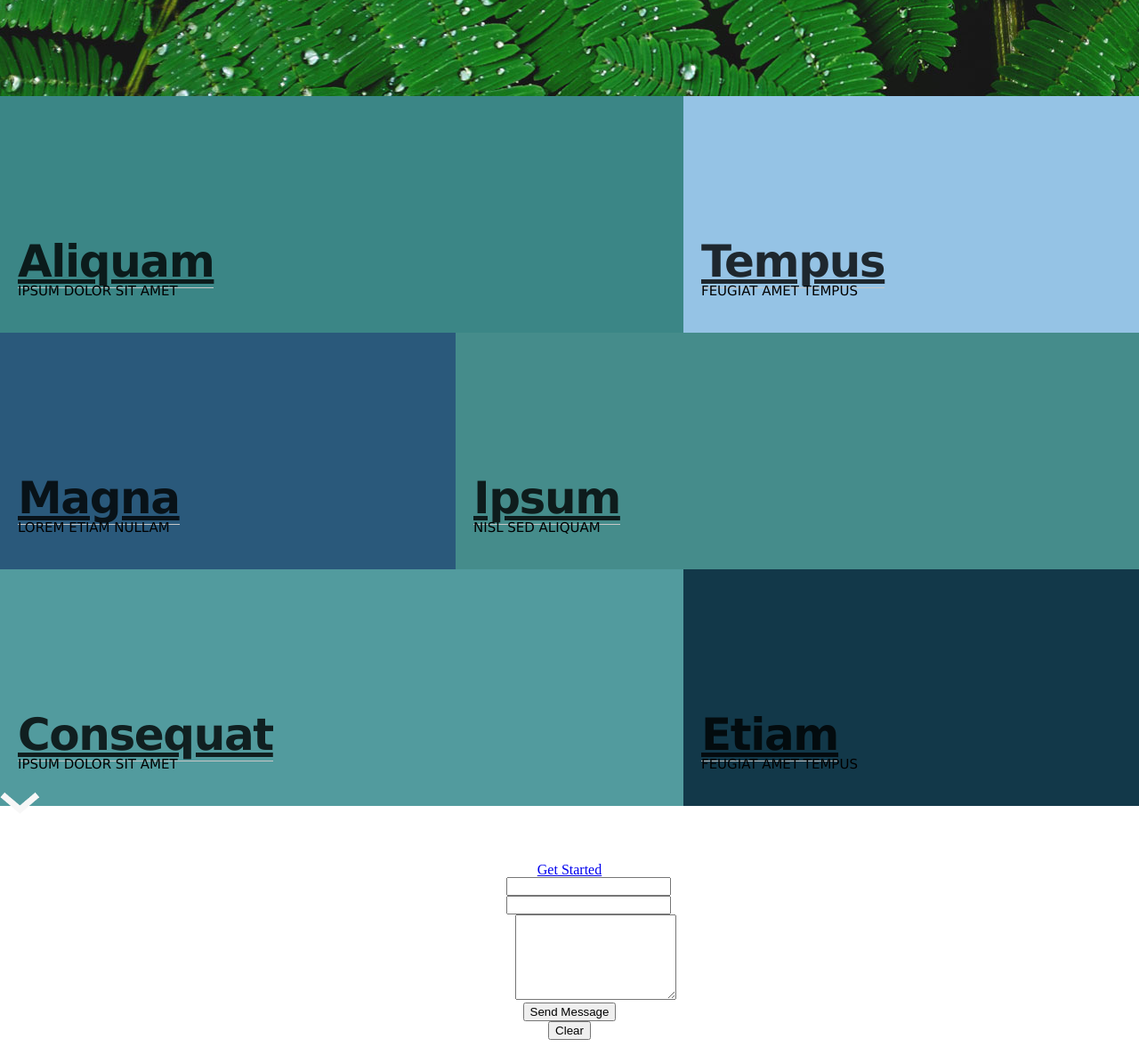
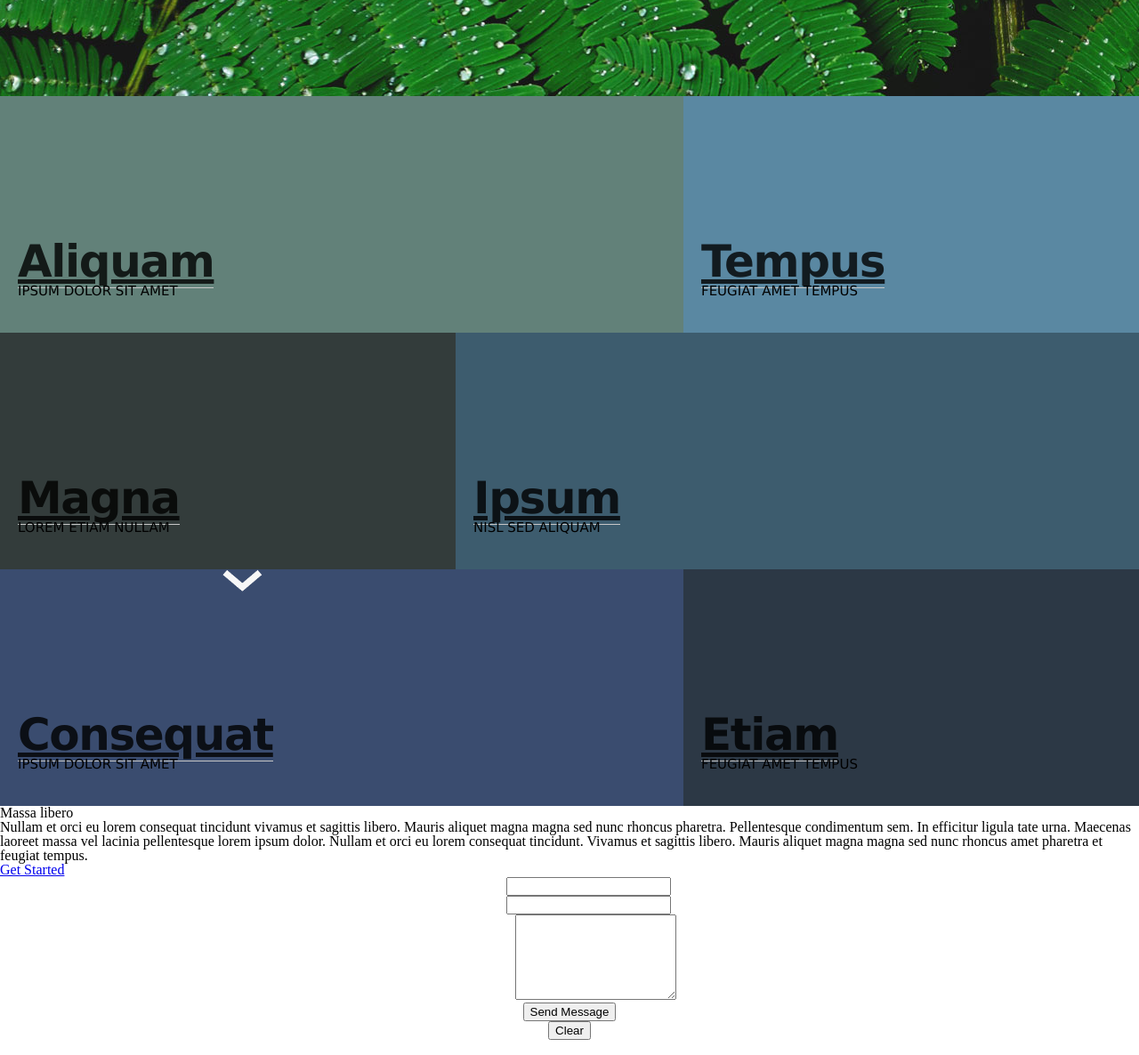
Before and after one commit to elebecca/web.portfolio, a plain HTML site: page index.html in a window 1280 px wide. Shown: the part 692-1878 px from the top of the page at 89% size. Drawn offline with nearby package versions, Linux system fonts and the light colour scheme; some icons are missing.

Commit message:
changed color and size of image

```diff
--- a/assets/css/main.css
+++ b/assets/css/main.css
@@ -97,49 +97,51 @@ html, body, div, span, applet, object, iframe, h1, h2, h3, h4, h5, h6, p, blockq
 	padding-top:250px;
 
 	}
+	.arrow-portfolio {
+	padding-left:250px;
+
+	}
 
 
 	.image01 {
 
 
-	background-color: #3B8686;
+	background-color: #628179;
 	}
 	.image01:hover {
-
 		background-image:url("../images/pic01.jpg");
-
 	}
 
 	.image02 {
-	background-color: #95C3E5;
+	background-color: #5A88A2;
 	}
 	.image02:hover {
 		background-image:url("../images/pic02.jpg");
 		}
 
 	.image03 {
-	background-color: #2A597B;
+	background-color: #333C3B;
 	}
 	.image03:hover {
 		background-image:url("../images/pic03.jpg");
 		}
 
 	.image04 {
-	background-color: #458C8B;
+	background-color: #3D5C6E;
 	}
 	.image04:hover {
 		background-image:url("../images/pic04.jpg");
 		}
 
 	.image05 {
-	background-color: #529B9E;
+	background-color: #3A4C6F;
 	}
 	.image05:hover {
 		background-image:url("../images/pic05.jpg");
 		}
 
 	.image06 {
-	background-color: #123849;
+	background-color: #2C3845;
 	}
 	.image06:hover {
 		background-image:url("../images/pic06.jpg");
--- a/index.html
+++ b/index.html
@@ -81,7 +81,7 @@
 										<h3><a href="landing.html" class="link">Consequat</a></h3>
 										<p>Ipsum dolor sit amet</p>
 									</header>
-									<div class="arrow">
+									<div class="arrow-portfolio">
 										<a href="#contact"><img src="assets/images/arrow.png" alt="arrow" style="width:45px;"></a>
 									</div>
 									</div>
@@ -100,11 +100,11 @@
 
 						<!-- Two -->
 							<section id="two">
-								<div class="inner">
+								<div>
 									<header >
 										<h2 id="contact">Massa libero</h2>
 									</header>
-									<p>Nullam et orci eu lorem consequat tincidunt vivamus et sagittis libero. Mauris aliquet magna magna sed nunc rhoncus pharetra. Pellentesque condimentum sem. In efficitur ligula tate urna. Maecenas laoreet massa vel lacinia pellentesque lorem ipsum dolor. Nullam et orci eu lorem consequat tincidunt. Vivamus et sagittis libero. Mauris aliquet magna magna sed nunc rhoncus amet pharetra et feugiat tempus.</p>
+									<p id="contact">Nullam et orci eu lorem consequat tincidunt vivamus et sagittis libero. Mauris aliquet magna magna sed nunc rhoncus pharetra. Pellentesque condimentum sem. In efficitur ligula tate urna. Maecenas laoreet massa vel lacinia pellentesque lorem ipsum dolor. Nullam et orci eu lorem consequat tincidunt. Vivamus et sagittis libero. Mauris aliquet magna magna sed nunc rhoncus amet pharetra et feugiat tempus.</p>
 									<ul class="actions">
 										<li><a href="landing.html" class="button next">Get Started</a></li>
 									</ul>
```
Also changed, not shown: assets/images/pic01.jpg, assets/images/pic04.jpg, assets/images/pic05.jpg.
